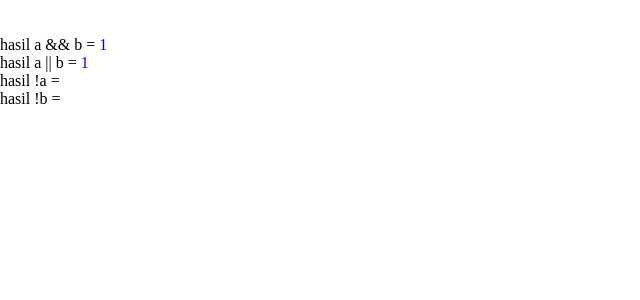
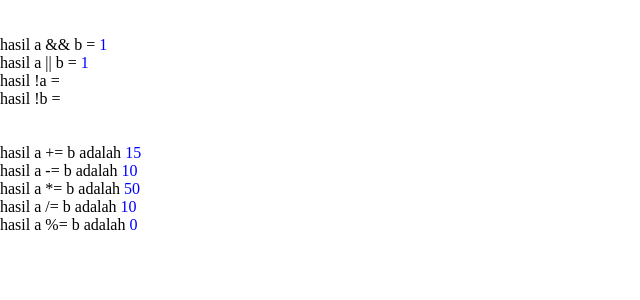
Before and after one commit to tjahjoe/PemrogramanWEB_2G_30, a PHP site: page /operator.php in a window 1280 px wide. Shown: the part 288-588 px from the top of the page, without its empty margins (0-640 px from the left). Run offline with PHP 8.4, Linux system fonts and the light colour scheme.

Commit message:
P4_Praktikum3_Soal3.4_30

```diff
--- a/dasarWeb/Pertemuan4/operator.php
+++ b/dasarWeb/Pertemuan4/operator.php
@@ -132,5 +132,47 @@
 hasil !b =
     <span>{$hasilNotB}</span>
 </p>
-"
+";
 ?>
+<br>
+<br>
+<p>
+    hasil a += b adalah
+    <span><?php
+    $a += $b;
+    echo $a;
+    ?>
+    </span>
+</p>
+<p>
+    hasil a -= b adalah
+    <span><?php
+    $a -= $b;
+    echo $a;
+    ?>
+    </span>
+</p>
+<p>
+    hasil a *= b adalah
+    <span><?php
+    $a *= $b;
+    echo $a;
+    ?>
+    </span>
+</p>
+<p>
+    hasil a /= b adalah
+    <span><?php
+    $a /= $b;
+    echo $a;
+    ?>
+    </span>
+</p>
+<p>
+    hasil a %= b adalah
+    <span><?php
+    $a %= $b;
+    echo $a;
+    ?>
+    </span>
+</p>
```
